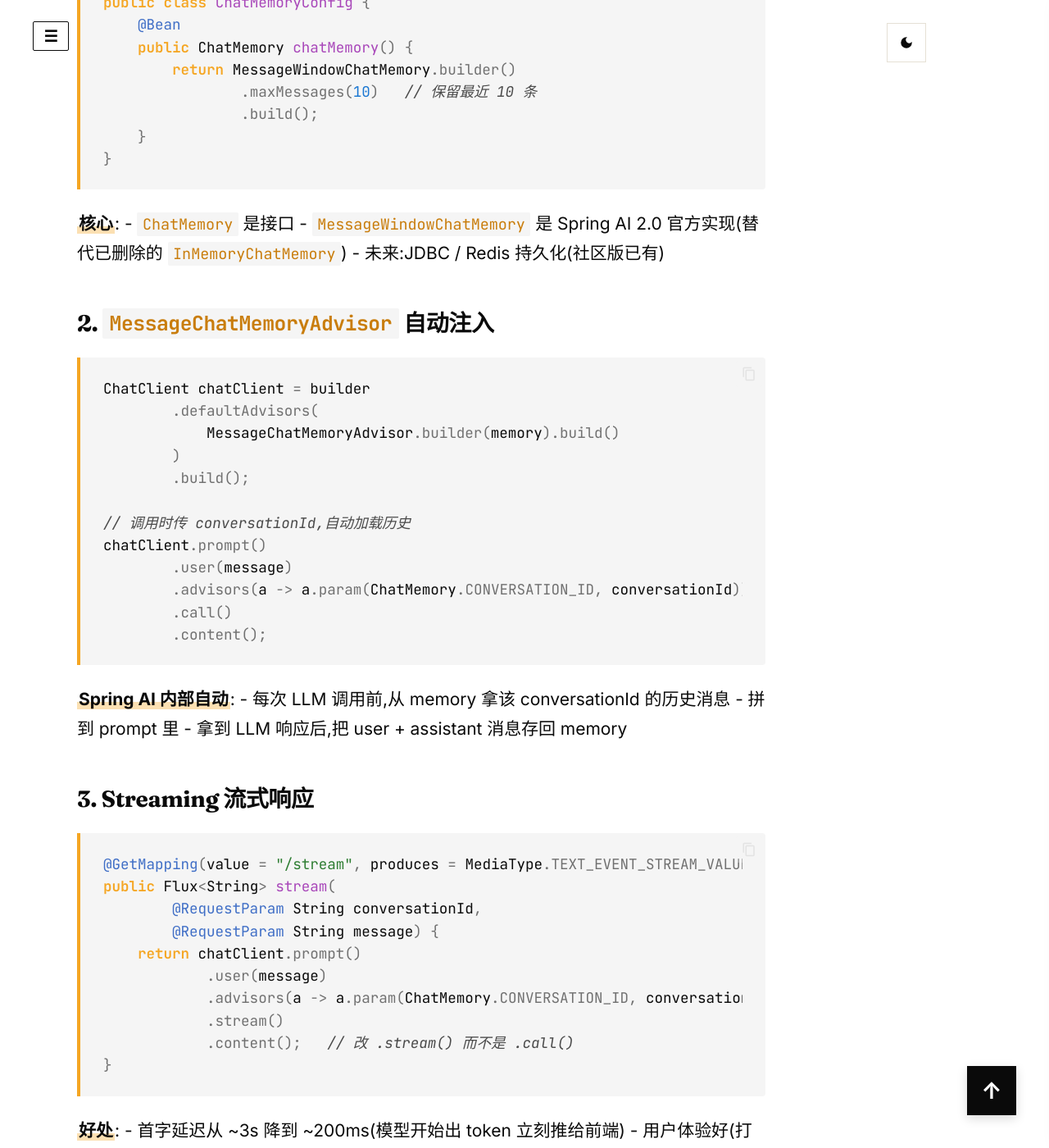
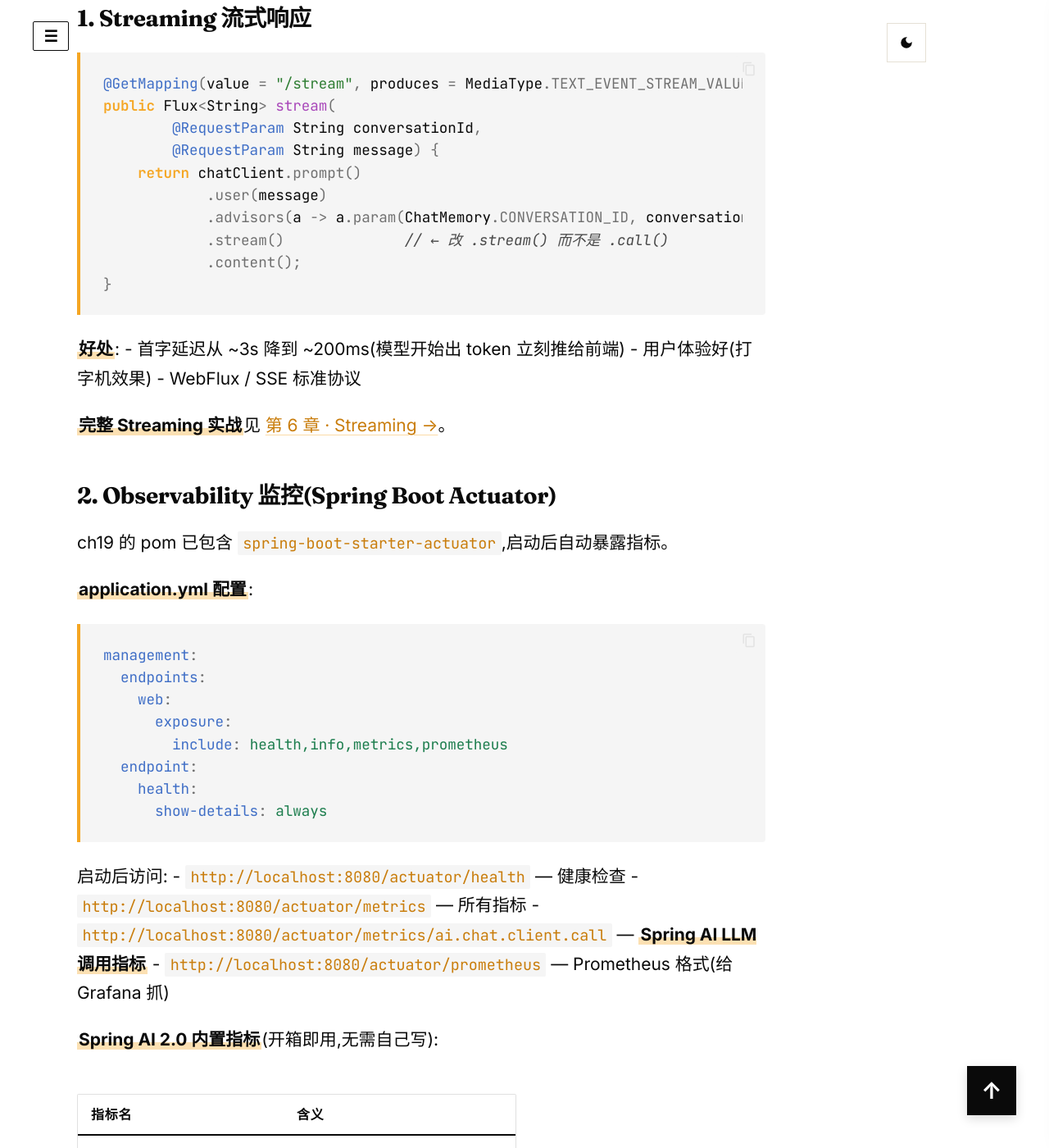
Before and after one commit to mishishi/spring-ai-2-0-projects, an MkDocs documentation site: the page built from docs/19-agent-production.md, in a window 1280 px wide and 1400 px high, scrolled down 1823 px. Shown: the whole window at 82% size. Built offline with MkDocs 1.6.1 and Material for MkDocs 9.7.7, drawn with Linux system fonts in a browser that asks for light colours; comment, search, counter and statistics services are not loaded; some of the changed text lies outside the part shown.

Commit message:
docs(ch19): 改写 Agent Production — 下移 ChatMemory,补 Observability/Resilience4j
C 方案 Commit 3/3:
- ch19-agent-production.md 251 → 328 行(+77)
- 4 大生产支柱重写:
  1. Streaming 流式响应(原 Ch1, 引用 ch6 深入)
  2. Observability 监控 — Spring Boot Actuator + Micrometer
     + Spring AI 2.0 内置 6 个 AI 指标清单
  3. SafeMath 安全工具(原 Ch3,保留)
  4. Fallback 兜底(原 Ch5,扩成 2 层:RateLimit + Exception)
- ChatMemory 内容下移到 ch15:
  - 删除原 ch18.md 的'1. MessageWindowChatMemory 多轮记忆' 章节
  - 删除原 '2. MessageChatMemoryAdvisor 自动注入' 章节
  - md 一句话总结改成 4 大支柱
  - ch19 实战清单去掉'Memory JDBC 持久化'(ch15 讲了)
  - Phase 3 总结从 6 chapter → 7 chapter (加 15 chat memory)
- 新增 Resilience4j 简介(限流/熔断/重试 3 件套,引用 ch12 完整实战)
- 新增 4 踩坑预警(Streaming produces / NPE / Actuator 暴露 / LLM 成本)
- 新增'LLM 成本监控' Advisor 代码示例
- 5 tests PASS,模块 mvn test 通过

总 commit 链:
- 0a253b5: feat(ch15): 新增 Chat Memory 章节
- fea8abf: refactor(phase3): 重命名 ch15-18 → ch16-19
- 66e89e7: docs(ch19): 改写内容

Phase 3 Agent 章节从 6 个扩到 7 个,Chat Memory 入门门槛前置到 ch15(新人学 Agent 第一站就遇到)而非 ch18 生产化。

````diff
--- a/docs/19-agent-production.md
+++ b/docs/19-agent-production.md
@@ -1,22 +1,23 @@
-# 第 18 章 · Agent Production(生产化最后一公里)
+# 第 19 章 · Agent Production(生产化最后一公里)
 
 
 ## 一句话总结
 
-**3 大生产支柱:ChatMemory 多轮记忆 + Streaming 流式 + SafeMath 工具安全** — 把 Demo 级 Agent 变成可上线的服务。
+**4 大生产支柱:Streaming 流式 + Observability 监控 + SafeMath 安全 + Fallback 兜底** — 把 Demo 级 Agent 变成可上线的服务。Chat Memory 多轮记忆见 ch15。
 
 ## 你将学到
 
-- ✅ `MessageWindowChatMemory` 滑动窗口多轮对话
-- ✅ `MessageChatMemoryAdvisor` 自动注入历史
 - ✅ Server-Sent Events 流式响应(降低首字延迟)
+- ✅ Spring Boot Actuator + Micrometer 暴露 AI 指标
+- ✅ Spring AI 2.0 内置 `ai.chat.client.call` / `ai.vector.store.query` 等指标
 - ✅ `SafeMathTools` 输入验证 / 白名单 / 错误处理
 - ✅ `try-catch` fallback 兜底
+- ✅ 限流 / 熔断 / 降级三件套(Resilience4j 简介)
 
 ## 快速开始
 
 ```bash
-cd 03-agent/18-agent-production
+cd 03-agent/19-agent-production
 mvn test                          # 0 网络 5 tests
 mvn spring-boot:run
 
@@ -25,52 +26,14 @@
 
 # 同步 + fallback
 curl "http://localhost:8080/agent/ask?conversationId=user-123&message=我叫小明"
+
+# Actuator 指标
+curl "http://localhost:8080/actuator/metrics/ai.chat.client.call"
 ```
 
 ## 关键 API
 
-### 1. `MessageWindowChatMemory` 多轮记忆
-
-```java
-@Configuration
-public class ChatMemoryConfig {
-    @Bean
-    public ChatMemory chatMemory() {
-        return MessageWindowChatMemory.builder()
-                .maxMessages(10)   // 保留最近 10 条
-                .build();
-    }
-}
-```
-
-**核心**:
-- `ChatMemory` 是接口
-- `MessageWindowChatMemory` 是 Spring AI 2.0 官方实现(替代已删除的 `InMemoryChatMemory`)
-- 未来:JDBC / Redis 持久化(社区版已有)
-
-### 2. `MessageChatMemoryAdvisor` 自动注入
-
-```java
-ChatClient chatClient = builder
-        .defaultAdvisors(
-            MessageChatMemoryAdvisor.builder(memory).build()
-        )
-        .build();
-
-// 调用时传 conversationId,自动加载历史
-chatClient.prompt()
-        .user(message)
-        .advisors(a -> a.param(ChatMemory.CONVERSATION_ID, conversationId))
-        .call()
-        .content();
-```
-
-**Spring AI 内部自动**:
-- 每次 LLM 调用前,从 memory 拿该 conversationId 的历史消息
-- 拼到 prompt 里
-- 拿到 LLM 响应后,把 user + assistant 消息存回 memory
-
-### 3. Streaming 流式响应
+### 1. Streaming 流式响应
 
 ```java
 @GetMapping(value = "/stream", produces = MediaType.TEXT_EVENT_STREAM_VALUE)
@@ -80,8 +43,8 @@
     return chatClient.prompt()
             .user(message)
             .advisors(a -> a.param(ChatMemory.CONVERSATION_ID, conversationId))
-            .stream()
-            .content();   // 改 .stream() 而不是 .call()
+            .stream()              // ← 改 .stream() 而不是 .call()
+            .content();
 }
 ```
 
@@ -90,7 +53,49 @@
 - 用户体验好(打字机效果)
 - WebFlux / SSE 标准协议
 
-### 4. SafeMathTools 安全工具
+**完整 Streaming 实战**见 [第 6 章 · Streaming →](06-streaming.md)。
+
+### 2. Observability 监控(Spring Boot Actuator)
+
+ch19 的 pom 已包含 `spring-boot-starter-actuator`,启动后自动暴露指标。
+
+**application.yml 配置**:
+
+```yaml
+management:
+  endpoints:
+    web:
+      exposure:
+        include: health,info,metrics,prometheus
+  endpoint:
+    health:
+      show-details: always
+```
+
+启动后访问:
+- `http://localhost:8080/actuator/health` — 健康检查
+- `http://localhost:8080/actuator/metrics` — 所有指标
+- `http://localhost:8080/actuator/metrics/ai.chat.client.call` — **Spring AI LLM 调用指标**
+- `http://localhost:8080/actuator/prometheus` — Prometheus 格式(给 Grafana 抓)
+
+**Spring AI 2.0 内置指标**(开箱即用,无需自己写):
+
+| 指标名 | 含义 |
+|---|---|
+| `ai.chat.client.call` | LLM 调用次数 / 延迟 |
+| `ai.vector.store.query` | 向量检索次数 / 延迟 |
+| `ai.embeddings.call` | embedding 调用次数 / 延迟 |
+| `ai.rag.advisor.before` | RAG advisor 触发次数 |
+| `ai.rag.advisor.after` | RAG advisor 完成次数 |
+| `ai.tool.call` | @Tool 调用次数(ch4/14 工具) |
+
+**生产用法**:Prometheus 抓 `/actuator/prometheus` → Grafana Dashboard 显示:
+- LLM 调用 QPS / P50 / P99 延迟
+- embedding 调用成本(token 数 × 模型单价)
+- RAG 命中率(retrieve 文档数 / query 数)
+- 错误率(4xx / 5xx)
+
+### 3. SafeMathTools 安全工具
 
 ```java
 @Component
@@ -135,8 +140,10 @@
                 .call()
                 .content();
         return Map.of("status", "ok", "response", response);
+    } catch (RateLimitExceededException e) {
+        return Map.of("status", "rate_limited", "response", "当前查询繁忙,请稍后再试");
     } catch (Exception e) {
-        // 不暴露内部错误
+        log.error("Agent error", e);
         return Map.of("status", "fallback", "response", "抱歉,服务暂时不可用");
     }
 }
@@ -144,45 +151,76 @@
 
 **原则**:LLM 失败不能让用户看到 stacktrace,统一返回"安全"回复。
 
+**2 层降级**:
+- 限流降级:`RateLimitExceededException` → 友好提示
+- 错误降级:`Exception` → "服务暂不可用"
+
 ## 3 个 Demo
 
-### Demo 1: 多轮对话 + 记忆
+### Demo 1: 多轮对话 + 流式
 
 ```bash
-# 第一轮
-curl "http://localhost:8080/agent/ask?conversationId=user-123&message=我叫小明"
-
-# 第二轮(LLM 应该记得)
-curl "http://localhost:8080/agent/ask?conversationId=user-123&message=我叫什么?"
-```
-
-第二轮 LLM 看到第一轮的 user="我叫小明" + assistant 回应,自动拼到 prompt,能正确回答"你叫小明"。
-
-### Demo 2: 流式响应
-
-```bash
+# 流式
 curl -N "http://localhost:8080/agent/stream?conversationId=user-123&message=讲个长故事"
 ```
 
 `-N` 关闭 curl 缓冲,看到 SSE 流(每行一个 token)。
 
+### Demo 2: 同步 + Fallback
+
+```bash
+# 触发 fallback(临时关 OpenAI)
+OPENAI_API_KEY=invalid curl "http://localhost:8080/agent/ask?message=hi"
+# → {"status":"fallback","response":"抱歉,服务暂时不可用"}
+```
+
 ### Demo 3: SafeMathTools 防注入
 
 LLM 调 `safeAdd("hello", "world")`,工具返回 "错误: 输入必须是数字",不会 NPE 也不会注入。
 
-## 踩坑(3 大常见)
+## Resilience4j 限流 / 熔断(简介)
 
-### 坑 1: `conversationId` 缺失
+`ch19/pom.xml` 没默认依赖 resilience4j,生产建议加:
+
+```xml
+<dependency>
+    <groupId>io.github.resilience4j</groupId>
+    <artifactId>resilience4j-spring-boot3</artifactId>
+    <version>2.2.0</version>
+</dependency>
+```
 
 ```java
-// ❌ 不传 conversationId,所有用户共享一个对话
-chatClient.prompt().user(message).call().content();
+@RateLimiter(name = "agent-api", fallbackMethod = "rateLimitFallback")
+public String ask(String question) {
+    return chatClient.prompt().user(question).call().content();
+}
 
-// ✅ 总传 conversationId
-.advisors(a -> a.param(ChatMemory.CONVERSATION_ID, conversationId))
+private String rateLimitFallback(String question, Throwable t) {
+    return "请求太频繁,请稍后再试";
+}
 ```
 
-### 坑 2: Streaming 忘了 `produces`
+```yaml
+resilience4j:
+  ratelimiter:
+    instances:
+      agent-api:
+        limit-for-period: 100        # 100 QPS
+        limit-refresh-period: 1s
+        timeout-duration: 0          # 立即拒绝
+```
+
+**3 件套**:
+- `@RateLimiter` — 限流(防刷)
+- `@Retry` — 重试(临时故障)
+- `@CircuitBreaker` — 熔断(下游挂时快速失败)
+
+**完整 RAG Resilience4j 实战**见 [第 12 章 · RAG Production →](12-rag-production.md)。
+
+## 踩坑(4 大常见)
+
+### 坑 1: Streaming 忘了 `produces`
 
 ```java
 // ❌ 默认 application/json,前端拿不到流
@@ -193,7 +231,7 @@
 @GetMapping(value = "/stream", produces = MediaType.TEXT_EVENT_STREAM_VALUE)
 ```
 
-### 坑 3: 工具返回 NPE 让模型困惑
+### 坑 2: 工具返回 NPE 让模型困惑
 
 ```java
 // ❌ NPE 冒泡到模型,模型会卡住
@@ -210,42 +248,81 @@
 }
 ```
 
+### 坑 3: Actuator 暴露了敏感端点
+
+```yaml
+# ❌ include: '*' — 暴露所有,security 风险
+management:
+  endpoints:
+    web:
+      exposure:
+        include: '*'
+
+# ✅ 白名单
+management:
+  endpoints:
+    web:
+      exposure:
+        include: health,info,metrics,prometheus
+```
+
+### 坑 4: 没监控 LLM 成本
+
+LLM 调一次 gpt-4o 大约 $0.01,1 万次 = $100。**没监控会被刷爆**。
+
+```java
+@Component
+public class CostAdvisor implements CallAdvisor {
+    private final MeterRegistry registry;
+
+    @Override
+    public ChatClientResponse after(ChatClientResponse response) {
+        // 估算成本(简化:按 token 数 × 模型单价)
+        int tokens = response.chatResponse().getMetadata().getUsage().getTotalTokens();
+        registry.counter("llm.cost.usd").increment(tokens * 0.00001);
+        return response;
+    }
+}
+```
+
 ## 0 网络测试
 
 5 tests:
 - `SafeMathTools.safeAdd` 数字验证
 - `SafeMathTools.whitelistReverse` 白名单
-- `ChatMemory 滑动窗口`(直接 new,验证 maxMessages)
 - `SafeMathTools NPE 防护`
 - `SafeMathTools 多 case 边界`
+- Spring Context 加载(0 网络)
 
 ## 实战清单
 
-- [x] `MessageWindowChatMemory` 多轮记忆
-- [x] `MessageChatMemoryAdvisor` 自动注入
 - [x] Streaming 流式响应
+- [x] Actuator 暴露 AI 指标
 - [x] `SafeMathTools` 输入验证 + 白名单
-- [x] try-catch fallback
-- [ ] **生产补 1**:Resilience4j 限流 + 熔断
-- [ ] **生产补 2**:Memory JDBC 持久化(重启不丢)
-- [ ] **生产补 3**:Actuator 指标(章节 12 已讲,接 AI metrics)
+- [x] try-catch fallback(2 层降级)
+- [ ] **生产补 1**:Resilience4j 限流 / 熔断 / 重试
+- [ ] **生产补 2**:Grafana Dashboard + Prometheus Alert
+- [ ] **生产补 3**:LLM 成本监控 + 限额告警
+- [ ] **生产补 4**:多模型 fallback(gpt-4o 挂了切 gpt-4o-mini)
 
 ## 🎉 Phase 3 (Agent 实战) 完结
 
-6 个 chapter 全完成!Phase 3 串起来的能力:
+**7 个 chapter**(13-19)全完成!Phase 3 串起来的能力:
 - 13: Agent 基础(ChatClient + @Tool)
 - 14: @Tool 5 大特性
-- 15: MCP(Anthropic 协议)
-- 16: Multi-Agent 协作
-- 17: Graph 状态机
-- 18: 生产化(记忆/流式/安全)
+- **15: Chat Memory 多轮对话** ← 本次新增
+- 16: MCP(Anthropic 协议)
+- 17: Multi-Agent 协作
+- 18: Graph 状态机
+- **19: 生产化(Streaming / Observability / SafeMath / Fallback)** ← 本次升级
 
 下一站:**Phase 4 完整项目实战**(P1-P5 端到端应用)
 
 ## 完整代码
 
-[03-agent/18-agent-production/](https://github.com/mishishi/spring-ai-2-0-projects/tree/main/03-agent/18-agent-production)
+[03-agent/19-agent-production/](https://github.com/mishishi/spring-ai-2-0-projects/tree/main/03-agent/19-agent-production)
 
 ## 学完下一步
 
 [Phase 4 项目实战 →](overviews/phase-4.md) — 5 个端到端 Spring Boot 项目,把前 3 阶段能力整合。
+[真实 LLM 接入 →](guides/00-真实LLM接入.md) — 把 mock 切到 OpenAI / 通义 / DeepSeek / Ollama。
````
Also changed, not shown: other parts of docs/19-agent-production.md (+1 -1 lines).
